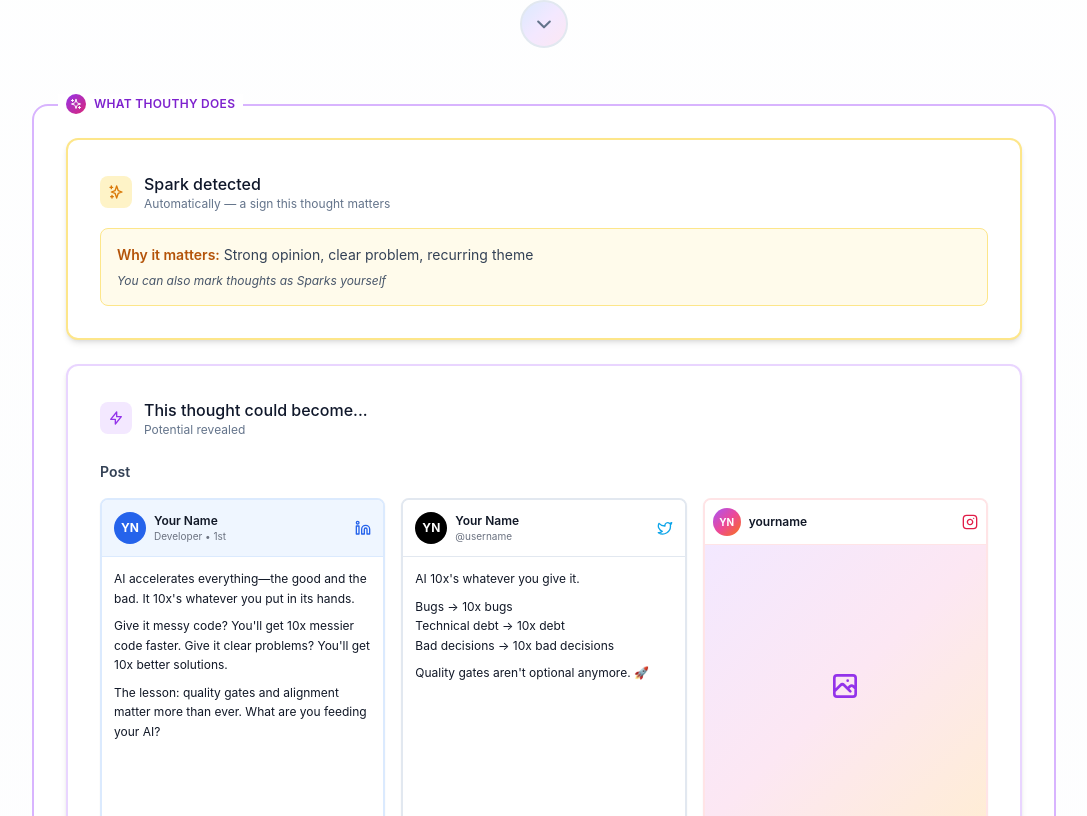
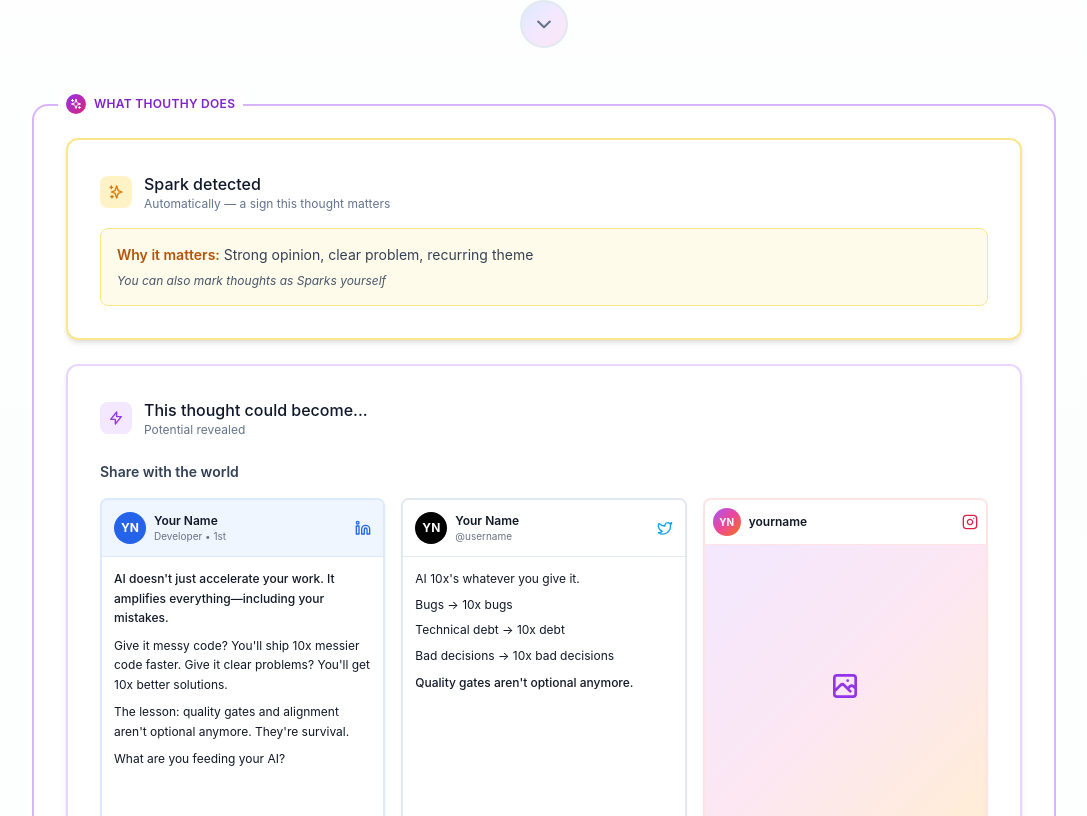
Before and after one commit to ovidon83/mindnestapp, a React (Vite) app: page / in a window 1280 px wide. Shown: the part 1984-2800 px from the top of the page, without its empty margins (96-1183 px from the left). Built offline with nearby package versions, Linux system fonts and the light colour scheme; no server answers.

Commit message:
Remove Conversations, rename Post to Share with the world, update platform copy to follow best practices

```diff
--- a/src/components/CaptureView.tsx
+++ b/src/components/CaptureView.tsx
@@ -753,11 +753,11 @@ const CaptureView: React.FC<CaptureViewProps> = ({ onOrganizeClick }) => {
                       </div>
                     </div>
 
-                    {/* Social Posts - Platform Specific */}
+                    {/* Share with the world - Platform Specific */}
                     <div className="mb-6">
-                      <h4 className="text-sm font-semibold text-slate-700 mb-4">Post</h4>
+                      <h4 className="text-sm font-semibold text-slate-700 mb-4">Share with the world</h4>
                       <div className="grid grid-cols-1 md:grid-cols-3 gap-4">
-                        {/* LinkedIn */}
+                        {/* LinkedIn - Professional, value-driven, hook + story + insight */}
                         <div className="bg-white rounded-lg border-2 border-blue-100 shadow-sm overflow-hidden">
                           <div className="p-3 bg-blue-50 flex items-center gap-2 border-b border-blue-100">
                             <div className="w-8 h-8 bg-blue-600 rounded-full flex items-center justify-center flex-shrink-0">
@@ -770,19 +770,22 @@ const CaptureView: React.FC<CaptureViewProps> = ({ onOrganizeClick }) => {
                             <Linkedin className="w-4 h-4 text-blue-600 flex-shrink-0" />
                           </div>
                           <div className="p-3">
+                            <p className="text-xs text-gray-900 leading-relaxed font-medium mb-2">
+                              AI doesn't just accelerate your work. It amplifies everything—including your mistakes.
+                            </p>
+                            <p className="text-xs text-gray-900 leading-relaxed mb-2">
+                              Give it messy code? You'll ship 10x messier code faster. Give it clear problems? You'll get 10x better solutions.
+                            </p>
+                            <p className="text-xs text-gray-900 leading-relaxed mb-2">
+                              The lesson: quality gates and alignment aren't optional anymore. They're survival.
+                            </p>
                             <p className="text-xs text-gray-900 leading-relaxed">
-                              AI accelerates everything—the good and the bad. It 10x's whatever you put in its hands.
-                            </p>
-                            <p className="text-xs text-gray-900 leading-relaxed mt-2">
-                              Give it messy code? You'll get 10x messier code faster. Give it clear problems? You'll get 10x better solutions.
-                            </p>
-                            <p className="text-xs text-gray-900 leading-relaxed mt-2">
-                              The lesson: quality gates and alignment matter more than ever. What are you feeding your AI?
+                              What are you feeding your AI?
                             </p>
                           </div>
                         </div>
 
-                        {/* Twitter/X */}
+                        {/* Twitter/X - Short, punchy, conversational, line breaks */}
                         <div className="bg-white rounded-lg border-2 border-slate-200 shadow-sm overflow-hidden">
                           <div className="p-3 bg-white flex items-center gap-2 border-b border-slate-200">
                             <div className="w-8 h-8 bg-black rounded-full flex items-center justify-center flex-shrink-0">
@@ -798,20 +801,22 @@ const CaptureView: React.FC<CaptureViewProps> = ({ onOrganizeClick }) => {
                             <p className="text-xs text-gray-900 leading-relaxed">
                               AI 10x's whatever you give it.
                             </p>
-                            <p className="text-xs text-gray-900 leading-relaxed mt-2">
+                            <p className="text-xs text-gray-900 leading-relaxed mt-1.5">
                               Bugs → 10x bugs
-                              <br />
+                            </p>
+                            <p className="text-xs text-gray-900 leading-relaxed mt-1.5">
                               Technical debt → 10x debt
-                              <br />
+                            </p>
+                            <p className="text-xs text-gray-900 leading-relaxed mt-1.5">
                               Bad decisions → 10x bad decisions
                             </p>
-                            <p className="text-xs text-gray-900 leading-relaxed mt-2">
-                              Quality gates aren't optional anymore. 🚀
+                            <p className="text-xs text-gray-900 leading-relaxed mt-2 font-medium">
+                              Quality gates aren't optional anymore.
                             </p>
                           </div>
                         </div>
 
-                        {/* Instagram */}
+                        {/* Instagram - Visual-first, personal, engaging, emojis */}
                         <div className="bg-white rounded-lg border-2 border-rose-100 shadow-sm overflow-hidden">
                           <div className="p-2 bg-white flex items-center justify-between border-b border-rose-100">
                             <div className="flex items-center gap-2">
@@ -831,64 +836,7 @@ const CaptureView: React.FC<CaptureViewProps> = ({ onOrganizeClick }) => {
                             <p className="text-xs text-gray-900 leading-relaxed">
                               <span className="font-semibold">{userName.toLowerCase().replace(/\s+/g, '')}</span> AI accelerates everything—bugs, technical debt, bad decisions. It 10x's whatever you put in. Quality gates are non-negotiable. 💡
                             </p>
-                          </div>
-                        </div>
-                      </div>
-                    </div>
-
-                    {/* Conversations */}
-                    <div className="mb-6">
-                      <h4 className="text-sm font-semibold text-slate-700 mb-4">Conversations</h4>
-                      <div className="grid grid-cols-1 md:grid-cols-2 gap-4">
-                        {/* Slack */}
-                        <div className="bg-white rounded-lg border-2 border-purple-100 shadow-sm overflow-hidden">
-                          <div className="p-3 bg-purple-50 flex items-center gap-2 border-b border-purple-100">
-                            <div className="w-8 h-8 bg-purple-600 rounded flex items-center justify-center flex-shrink-0">
-                              <span className="text-white text-xs font-bold">{userInitials}</span>
-                            </div>
-                            <div className="flex-1 min-w-0">
-                              <div className="text-xs font-semibold text-gray-900 truncate">{userName}</div>
-                              <div className="text-[10px] text-gray-500">Today at 2:30 PM</div>
-                            </div>
-                            <div className="w-5 h-5 bg-purple-600 rounded flex items-center justify-center flex-shrink-0">
-                              <span className="text-white text-[8px] font-bold">#</span>
-                            </div>
-                          </div>
-                          <div className="p-3">
-                            <p className="text-xs text-gray-900 leading-relaxed mb-2">
-                              AI amplifies everything—good and bad. Quality gates are critical.
-                            </p>
-                            <p className="text-xs text-gray-900 leading-relaxed mb-2">
-                              What we put in determines what we get out—10x.
-                            </p>
-                            <p className="text-xs text-gray-900 leading-relaxed">
-                              Technical debt compounds faster with AI. We need better processes.
-                            </p>
-                          </div>
-                        </div>
-
-                        {/* Email */}
-                        <div className="bg-white rounded-lg border-2 border-blue-100 shadow-sm overflow-hidden">
-                          <div className="p-3 bg-blue-50 flex items-center gap-2 border-b border-blue-100">
-                            <Mail className="w-4 h-4 text-blue-600 flex-shrink-0" />
-                            <div className="flex-1 min-w-0">
-                              <div className="text-xs font-semibold text-gray-900">New Message</div>
-                              <div className="text-[10px] text-gray-500">Draft ready</div>
-                            </div>
-                          </div>
-                          <div className="p-3">
-                            <p className="text-xs font-medium text-gray-900 mb-2">To: [Name]</p>
-                            <p className="text-xs font-medium text-gray-900 mb-2">Subject: AI Quality Gates - A Critical Discussion</p>
-                            <div className="border-t border-gray-200 pt-2 mt-2">
-                              <p className="text-xs text-gray-700 mb-1">Hi [Name],</p>
-                              <p className="text-xs text-gray-700 mb-1">
-                                I've been thinking about how AI accelerates everything we give it—including technical debt and bad decisions.
-                              </p>
-                              <p className="text-xs text-gray-700 mb-1">
-                                Quality gates aren't optional anymore. Would love to discuss our approach to this.
-                              </p>
-                              <p className="text-xs text-gray-700">Best,</p>
-                            </div>
+                            <p className="text-xs text-gray-500 mt-1.5">#AI #Tech #QualityGates</p>
                           </div>
                         </div>
                       </div>
```
